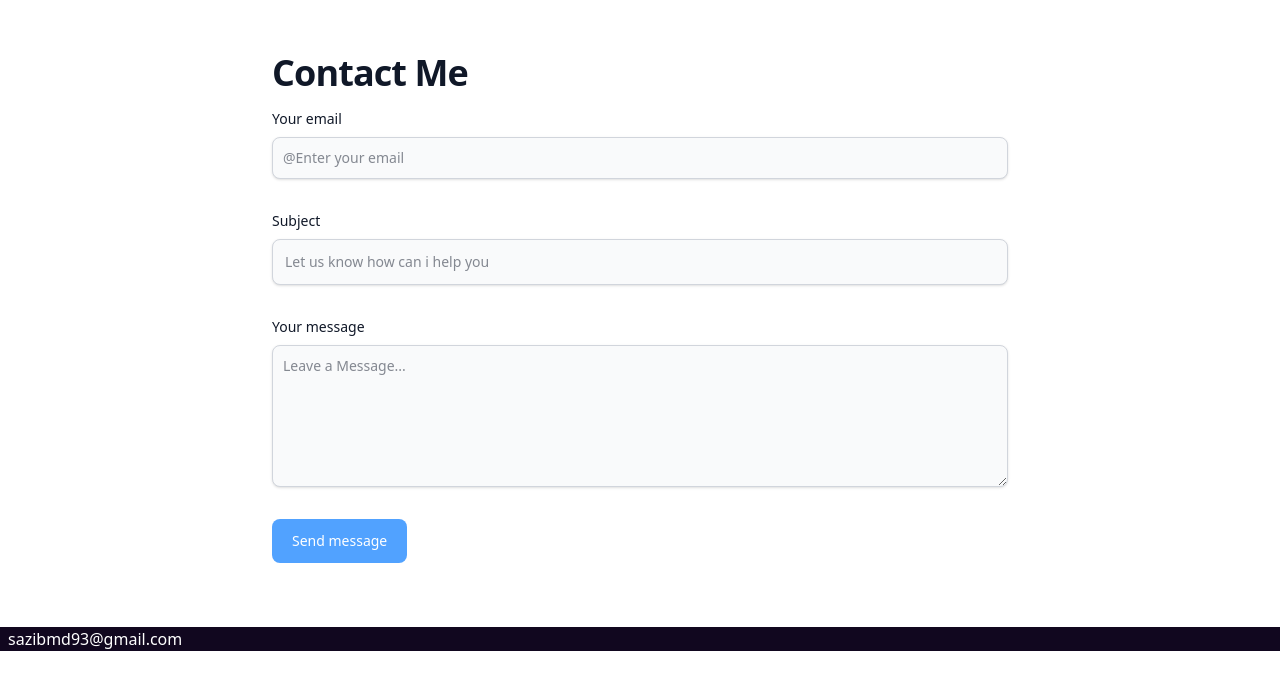
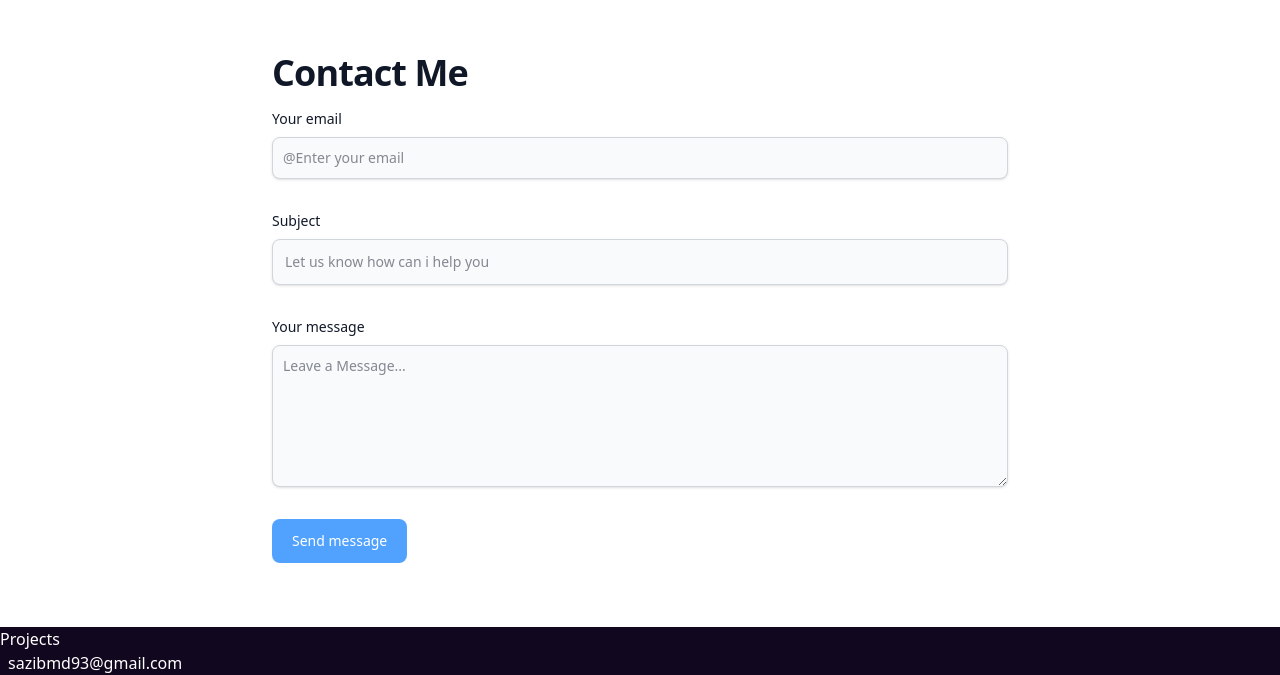
Before and after one commit to sazib07/Portfolio, a React (Vite) app: page / in a window 1280 px wide. Shown: the part 2252-2927 px from the top of the page. Before the commit the page ends 2903 px from the top, so only its background shows below. Built offline with nearby package versions, Linux system fonts and the light colour scheme; a web font is replaced by a local one.

Commit message:
about edited

```diff
--- a/src/App.jsx
+++ b/src/App.jsx
@@ -7,6 +7,7 @@ import Skills from './Components/Skills'
 import Contact from './Components/Contact'
 import Footer from './Components/Footer'
 import About from './Components/About'
+import Projects from './Components/Projects'
 
 
 
@@ -19,6 +20,7 @@ function App() {
       <Experience/>
       <About/>
       <Contact/>
+      <Projects/>
       <Footer/>
     </div>
   );
```
